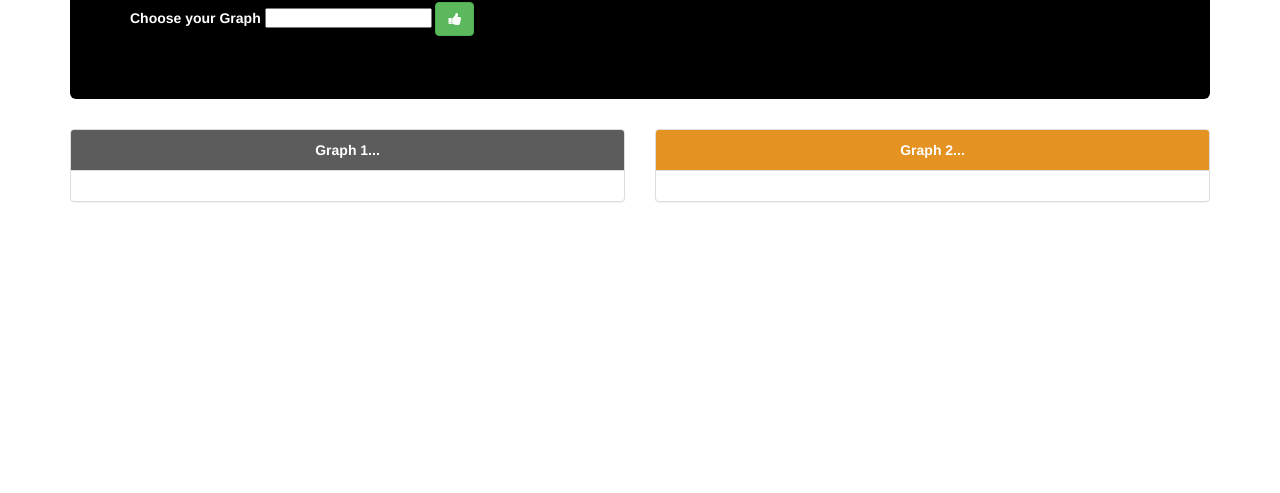
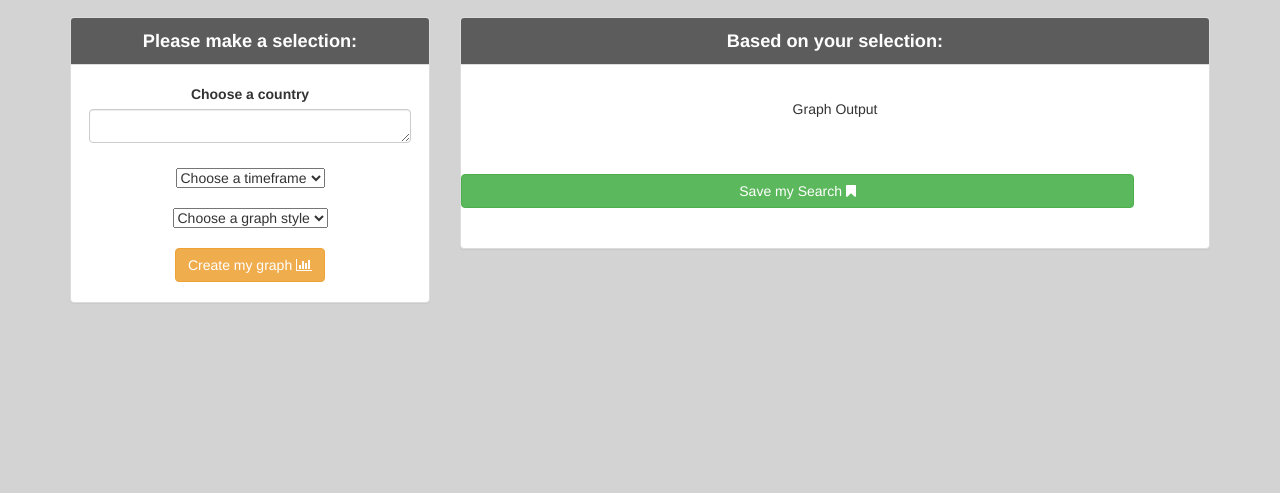
Before and after one commit to joneill-bootcamp/Project2A, a website: page public/index.html in a window 1280 px wide. Shown: the part 307-800 px from the top of the page. Drawn offline with nearby package versions, Linux system fonts and the light colour scheme; no server answers; a web font is replaced by a local one.

Commit message:
Bring in DC's code

```diff
--- a/public/css/style.css
+++ b/public/css/style.css
@@ -1,5 +1,10 @@
+body {
+  background-color: lightgrey;
+}
+
 .jumbotron {
-  /*background-image: url("../img/SOMETHING.png");*/
+  background: url("../img/covid.png") no-repeat center center;
+  background-size: 100%;
   background-repeat: no-repeat;
   background-position: right;
   background-color: #000000;
@@ -7,20 +12,26 @@
   margin-top: 3%;
 }
 
-#newburger {
-  color: #5c5c5c;
-}
-
 #leftside {
   background-color: #5c5c5c;
   color: white;
   text-align: center;
-  /*font-size: 1.3em;*/
+  margin-bottom: 1em;
+  font-size: 1.3em;
 }
 
 #rightside {
-  background-color: #e49322;
+  background-color: #5c5c5c;
   color: white;
   text-align: center;
-  /*font-size: 1.3em;*/
+  margin-bottom: 1em;
+  font-size: 1.3em;
 }
+
+.form-group,
+#save-button {
+  width: 90%;
+  display: inline-block;
+  float: none;
+  margin: 0 auto;
+}
--- a/public/index.html
+++ b/public/index.html
@@ -10,7 +10,6 @@
       href="https://maxcdn.bootstrapcdn.com/bootstrap/3.3.7/css/bootstrap.min.css"
     />
     <script src="https://code.jquery.com/jquery.js"></script>
-
     <script
       src="https://maxcdn.bootstrapcdn.com/bootstrap/3.3.7/js/bootstrap.min.js"
       integrity="sha384-Tc5IQib027qvyjSMfHjOMaLkfuWVxZxUPnCJA7l2mCWNIpG9mGCD8wGNIcPD7Txa"
@@ -24,63 +23,85 @@
       href="https://fonts.googleapis.com/css?family=Coiny"
       rel="stylesheet"
     />
-    <link rel="stylesheet" href="/css/style.css" type="text/css" />
+    <link rel="stylesheet" href="./css/style.css" />
   </head>
 
   <body>
     <div class="container">
       <div class="jumbotron">
-        <h1>!!PROJECT 2!!</h1>
-        <p>Some Text here</p>
+        <h1>COVID-19</h1>
+        <p>visualise the invisible</p>
         <br />
-        <h2>Make a Selection</h2>
-        <panel>
-          <form class="create-form">
-            <div class="form-group">
-              <label for="choices">Choose your Graph</label>
-
-              <select data-placeholder="" id="choices" name="choices">
-                <option value="Nothing Selected" selected
-                  >Please Select a Choice</option
+      </div>
+      <div class="row">
+        <div class="col-sm-4">
+          <div class="panel panel-default">
+            <div class="panel-heading" id="leftside">
+              <strong>Please make a selection:</strong>
+            </div>
+            <form class="create-form text-center">
+              <div class="form-group">
+                <label for="country-choice">Choose a country</label>
+                <textarea class="form-control" id="country" rows="1"></textarea>
+              </div>
+              <br />
+              <br />
+              <div class="form-group">
+                <select data-placeholder="" id="time-choice" name="time-choice">
+                  <option value="Nothing Selected" selected
+                    >Choose a timeframe</option
+                  >
+                  <option value="day">Day</option>
+                  <option value="week">Week</option>
+                  <option value="month">Month</option>
+                </select>
+              </div>
+              <br />
+              <br />
+              <div class="form-group">
+                <select
+                  data-placeholder=""
+                  id="graph-choice"
+                  name="graph-choice"
                 >
-                <option value="Opiton1">Option1</option>
-                <option value="Option2">Option2</option>
-                <option value="Option3r">Option3</option>
-                <option value="Option4">Option4</option>
-              </select>
-
-              <button
-                type="button"
-                class="addchoice btn btn-success"
-                id="addchoice"
-              >
-                <span class="fa fa-thumbs-up"></span>
+                  <option value="Nothing Selected" selected
+                    >Choose a graph style</option
+                  >
+                  <option value="bar">Bar Chart</option>
+                  <option value="donut">Donut Chart</option>
+                  <option value="pie">Pie Chart</option>
+                </select>
+                <br />
+                <br />
+                <button type="button" class="btn btn-warning" id="graph-button">
+                  Create my graph <span class="fa fa-bar-chart"></span>
+                </button>
+                <br />
+                <br/>
+              </div>
+            </form>
+          </div>
+        </div>
+        <div class="col-sm-8">
+          <div class="panel panel-default">
+            <div class="panel-heading" id="rightside">
+              <strong>Based on your selection:</strong>
+            </div>
+            <div class="panel-body text-center">
+              <div id="graph-output">Graph Output</div>
+            </div>
+            <br />
+            <br />
+            <div>
+              <button type="button" class="btn btn-success" id="save-button">
+                Save my Search <span class="fa fa-bookmark"></span>
               </button>
             </div>
-          </form>
-        </panel>
-      </div>
-      <div class="row">
-        <div class="col-sm-6">
-          <div class="panel panel-default">
-            <div class="panel-heading" id="leftside">
-              <strong>Graph 1...</strong>
-            </div>
-            <div class="panel-body"></div>
-          </div>
-        </div>
-        <div class="col-sm-6">
-          <div class="panel panel-default">
-            <div class="panel-heading" id="rightside">
-              <strong>Graph 2...</strong>
-            </div>
-            <div class="panel-body"></div>
-          </div>
+            <br />
+            <br />
         </div>
       </div>
-      <!--endrow -->
     </div>
-    <!-- Custom Script -->
     <script
       src="https://cdnjs.cloudflare.com/ajax/libs/moment.js/2.17.0/moment.min.js"
       type="text/javascript"
--- a/public/js/covid.js
+++ b/public/js/covid.js
@@ -1,23 +1,28 @@
 $(document).ready(function () {
-
   var users = [];
 
   //Event Handlers
   $(document).on("click", "button.something", afunction);
 
   function main() {
-
     $.get("/api/user", function (data) {
       users = data;
 
       console.log(" User Data", users);
-
     });
   }
 
-    function afunction() {
+  function queryGet(get) {
+    $.ajax({
+      method: "GET",
+      url: "/api/get",
+      data: get,
+    }).then(function () {
+      console.log(get);
+    });
+  }
 
-    }
+  function afunction() {}
 
   // Iniital Run logic
   main();
```
Lines whose indentation alone changed are shown as unchanged.
